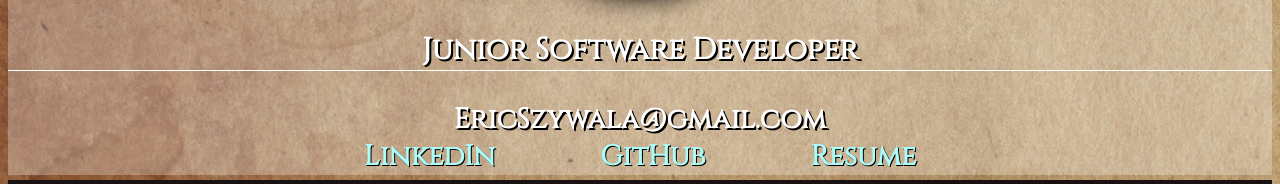
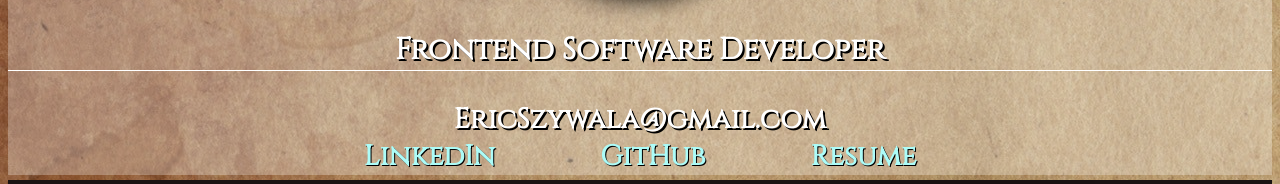
Before and after one commit to Ricala/portfolio, a plain HTML site: page index.html in a window 1280 px wide. Shown: the part 606-790 px from the top of the page. Drawn offline with Linux system fonts and the light colour scheme.

Commit message:
Update Title

```diff
--- a/index.html
+++ b/index.html
@@ -17,7 +17,7 @@
       <img class="hero-img-dark" src="images/dad.png" alt="" />
     </div>
 
-    <h3>Junior Software Developer</h3>
+    <h3>Frontend Software Developer</h3>
 
     <h4>EricSzywala@gmail.com</h4>
     <div id="hero-links">
```
